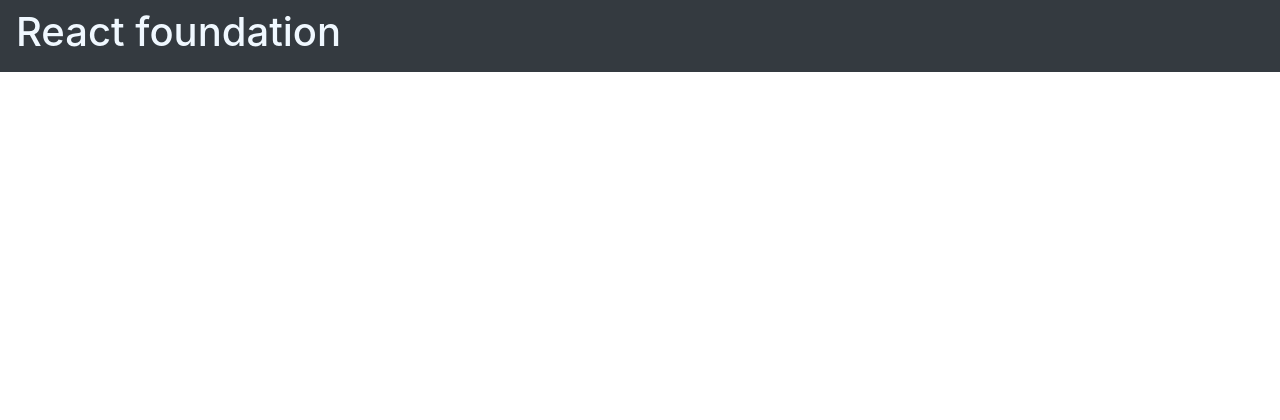
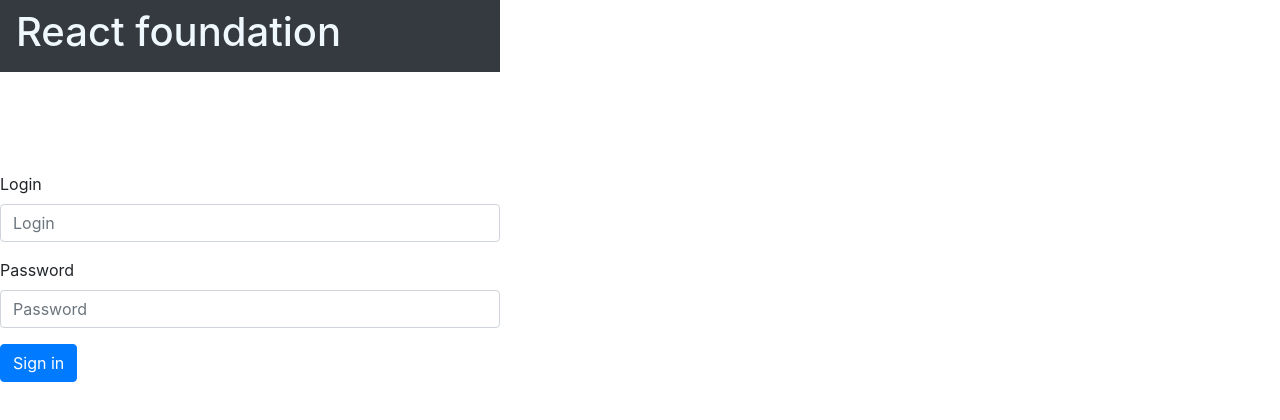
Before and after one commit to zanchess/react-fundamental, a React app: page / in a window 1280 px wide. Shown: the top 420 px of the page. Built offline with nearby package versions, Linux system fonts and the light colour scheme.

Commit message:
feat: added form for login

```diff
--- /dev/null
+++ b/src/components/LoginForm/LoginForm.jsx
@@ -0,0 +1,24 @@
+import React from 'react';
+import { Form, Button } from 'react-bootstrap';
+import './login-form.scss';
+
+const LoginForm = () => (
+  <>
+    <Form className="login-form">
+      <Form.Group controlId="formBasicEmail">
+        <Form.Label>Login</Form.Label>
+        <Form.Control type="text" placeholder="Login" />
+      </Form.Group>
+
+      <Form.Group controlId="formBasicPassword">
+        <Form.Label>Password</Form.Label>
+        <Form.Control type="password" placeholder="Password" />
+      </Form.Group>
+      <Button variant="primary" type="submit">
+        Sign in
+      </Button>
+    </Form>
+  </>
+);
+
+export default LoginForm;
--- /dev/null
+++ b/src/components/LoginForm/login-form.scss
@@ -0,0 +1,4 @@
+.login-form{
+  width: 500px;
+  margin: 100px auto;
+}
--- a/src/pages/LoginPage/LoginPage.jsx
+++ b/src/pages/LoginPage/LoginPage.jsx
@@ -1,10 +1,13 @@
 import React from 'react';
 import Header from '../../components/Header/Header';
+import LoginForm from '../../components/LoginForm/LoginForm';
+import './LoginPage.scss';
 
 const LoginPage = () => (
-  <>
+  <div className="login-page">
     <Header />
-  </>
+    <LoginForm />
+  </div>
 );
 
 export default LoginPage;
--- a/src/pages/LoginPage/LoginPage.scss
+++ b/src/pages/LoginPage/LoginPage.scss
@@ -0,0 +1,3 @@
+.login-page{
+
+}
```
